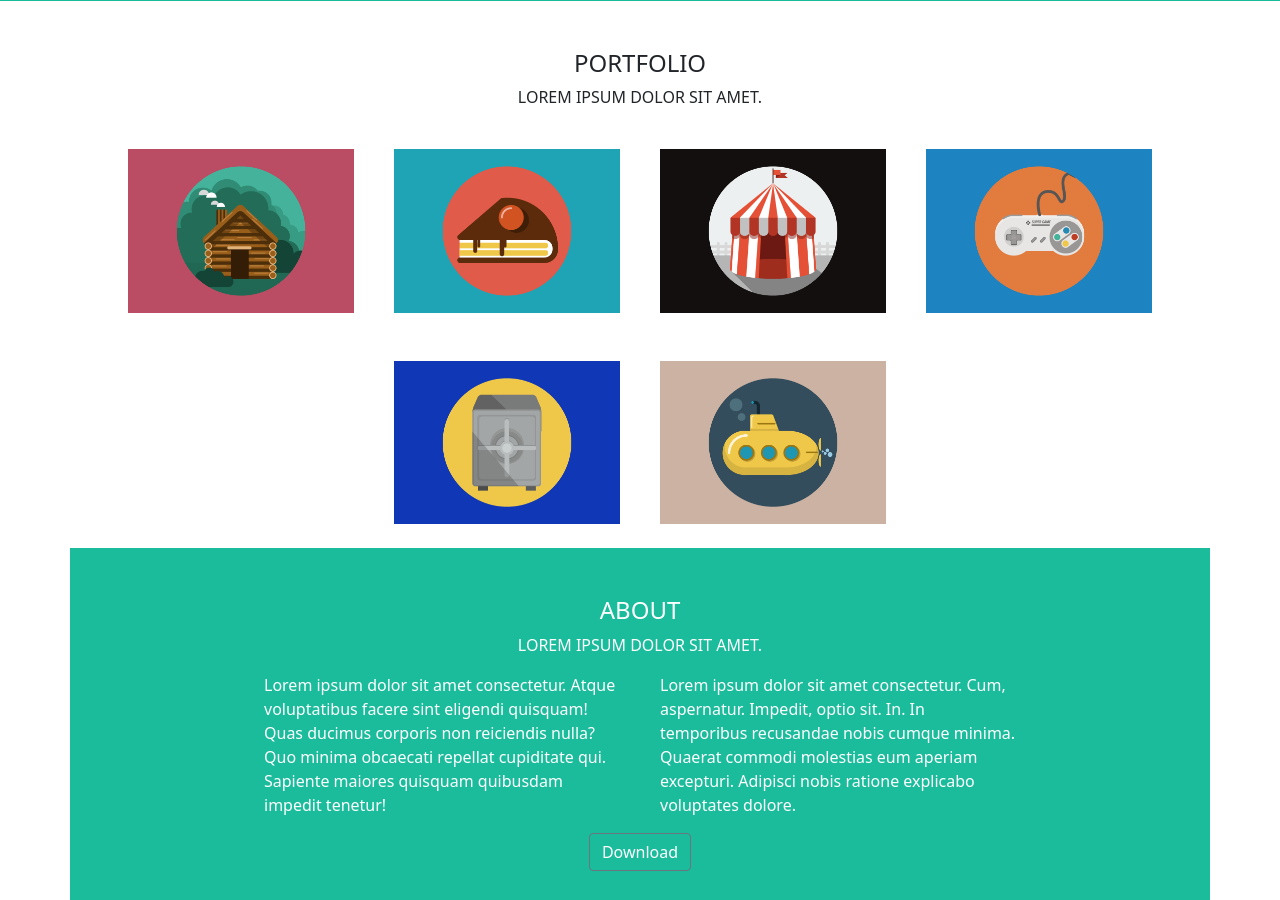
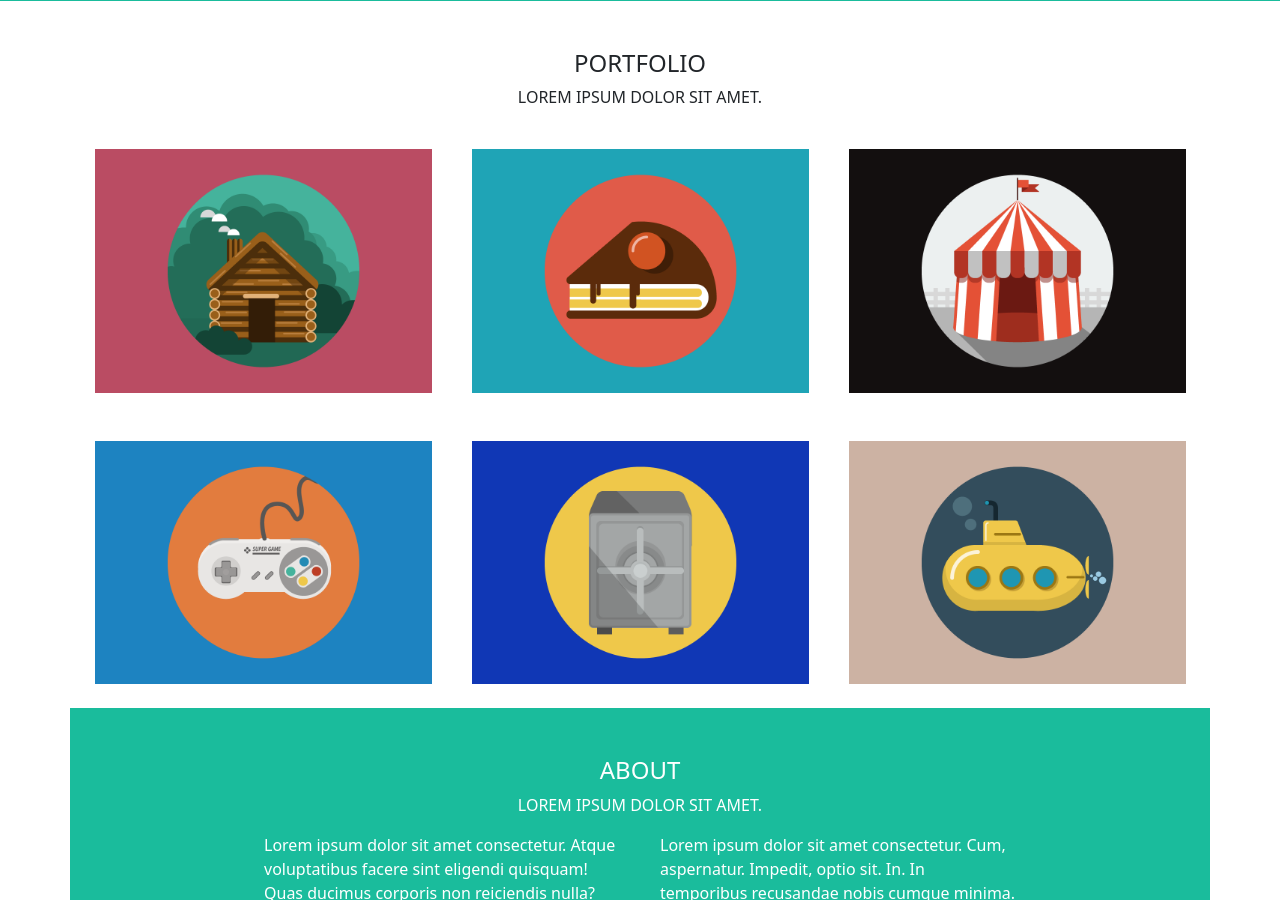
Before and after one commit to AndreaBlancoVR/html-css-bootstrap-freelancer, a plain HTML site: page index.html in a window 1280 px wide. Shown: the part 640-1540 px from the top of the page. Drawn offline with nearby package versions, Linux system fonts and the light colour scheme.

Commit message:
Putroppo oggi non riesco ad andare più avanti di così. Finirò domani

```diff
--- a/style.css
+++ b/style.css
@@ -46,7 +46,8 @@ img {
 }
 
 .ms_portfolio-card-container {
-    width: 250px;
+    flex-direction: column;
+    width: calc(95% / 3);;
 }
 
     /*  COLORI  */
```
